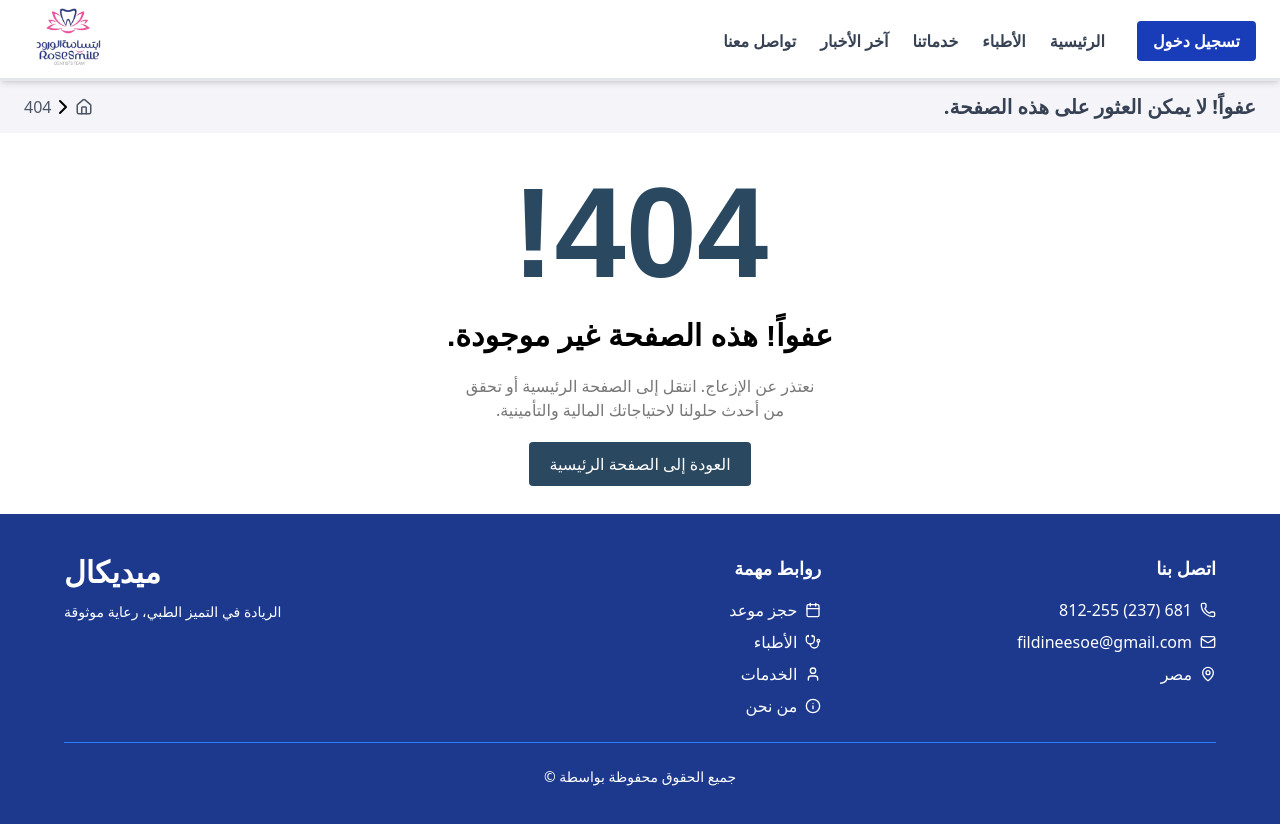
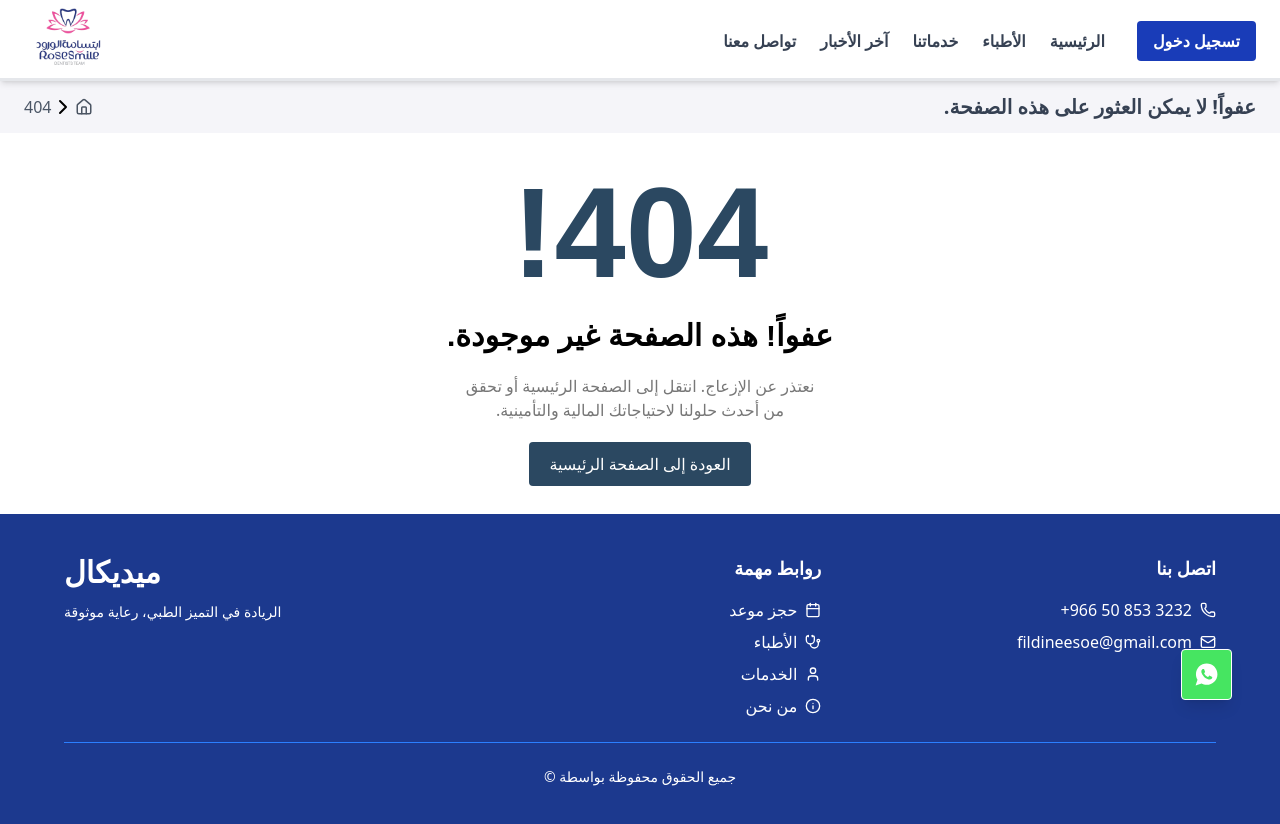
Before and after one commit to 3b3zeem/Rose-Smile-FE, a React (Vite) app: page /doctors in a window 1280 px wide. Shown: the top 824 px of the page. Built offline with nearby package versions, Linux system fonts and the light colour scheme.

Commit message:
update Footer and Locations components; modify contact details and enhance map integration

```diff
--- a/src/components/Footer/Footer.jsx
+++ b/src/components/Footer/Footer.jsx
@@ -50,18 +50,17 @@ const Footer = () => {
             <h3 className="text-lg font-semibold mb-4">اتصل بنا</h3>
             <ul className="space-y-2 text-right">
               <li className="flex items-center justify-end gap-2 cursor-pointer">
-                <span dir="ltr">812-255 (237) 681</span>
-                <Phone className="w-4 h-4" />
+                <a
+                  href="tel:+966508533232"
+                  className="text-white hover:underline flex items-center gap-2 duration-200 transition-all"
+                >
+                  <span dir="ltr" className="">+966 50 853 3232</span>
+                  <Phone className="w-4 h-4" />
+                </a>
               </li>
               <li className="flex items-center justify-end gap-2 cursor-pointer">
                 <span>fildineesoe@gmail.com</span>
                 <Mail className="w-4 h-4" />
-              </li>
-              <li className="flex items-center justify-end gap-2 cursor-pointer">
-                <div className="text-right">
-                  <p>مصر</p>
-                </div>
-                <MapPin className="w-4 h-4" />
               </li>
             </ul>
           </div>
--- a/src/components/Home Components/Locations/Locations.jsx
+++ b/src/components/Home Components/Locations/Locations.jsx
@@ -5,8 +5,18 @@ const Locations = () => {
     <div className="container flex flex-col mx-auto md:flex-row items-center justify-center gap-6 py-12">
       {/* Google Map */}
       <div className="w-full md:w-2/3 h-[450px] rounded-lg overflow-hidden shadow-md">
+        {/* <iframe
+          src="https://www.google.com/maps/embed?pb=!1m18!1m12!1m3!1d3251.325134391754!2d33.81347467507598!3d27.253660876445558!2m3!1f0!2f0!3f0!3m2!1i1024!2i768!4f13.1!3m3!1m2!1s0x14528732a38d8c6d%3A0x38eafe2c073b7fe5!2sSmiley%20Rose!5e1!3m2!1sen!2seg!4v1743709442853!5m2!1sen!2seg"
+          width="100%"
+          height="100%"
+          style={{ border: 0 }}
+          allowFullScreen=""
+          loading="lazy"
+          referrerPolicy="no-referrer-when-downgrade"
+        ></iframe> */}
+
         <iframe
-          src="https://www.google.com/maps/embed?pb=!1m18!1m12!1m3!1d3251.325134391754!2d33.81347467507598!3d27.253660876445558!2m3!1f0!2f0!3f0!3m2!1i1024!2i768!4f13.1!3m3!1m2!1s0x14528732a38d8c6d%3A0x38eafe2c073b7fe5!2sSmiley%20Rose!5e1!3m2!1sen!2seg!4v1743709442853!5m2!1sen!2seg"
+          src="https://www.google.com/maps/embed?pb=!1m18!1m12!1m3!1d3406.205286364491!2d39.8855559!3d21.3560044!2m3!1f0!2f0!3f0!3m2!1i1024!2i768!4f13.1!3m3!1m2!1s0x15c205a75fa29ceb%3A0x34e397f5afaaf369!2z2YXYrNmF2Lkg2KfYqNiq2LPYp9mF2Kkg2KfZhNmI2LHZiNivINmE2LfYqCDYp9mE2KPYs9mG2KfZhg!5e1!3m2!1sen!2seg!4v1743798400060!5m2!1sen!2seg"
           width="100%"
           height="100%"
           style={{ border: 0 }}
@@ -20,10 +30,23 @@ const Locations = () => {
       <div className="w-full md:w-1/3 bg-white shadow-lg p-6 rounded-lg border border-purple-500 text-right">
         <h2 className="text-xl font-bold text-gray-800 mb-4">موقعنا</h2>
         <div className="border-t border-gray-300 pt-4">
-          <h3 className="font-semibold">Smiley Rose</h3>
+          <h3 className="font-semibold">Rose Smile</h3>
           <p className="text-gray-600 text-sm">
-            27.253660, 33.813474 - البحر الأحمر، مصر
+            مجمع ابتسامة الورود لطب الأسنان
           </p>
+          <p className="text-gray-500 text-sm">
+            Ibrahim Al Joufaili, Makkah 24211, Saudi Arabia
+          </p>
+        </div>
+        <div className="mt-4">
+          <a
+            href="https://maps.app.goo.gl/s9EF6BEmVHMHEfKx6?g_st=com.google.maps.preview.copy"
+            target="_blank"
+            rel="noopener noreferrer"
+            className="bg-purple-500 text-white py-2 px-4 rounded-lg shadow-md hover:bg-purple-600 transition duration-300"
+          >
+            عرض على الخريطة
+          </a>
         </div>
       </div>
     </div>
--- a/src/components/Up-to-top/Up-to-top.jsx
+++ b/src/components/Up-to-top/Up-to-top.jsx
@@ -6,6 +6,9 @@ import { IoLogoWhatsapp } from "react-icons/io";
 
 const Up_top = () => {
   const [isVisible, setIsVisible] = useState(false);
+
+  const phoneNumber = "+966508533232";
+  const whatsappLink = `https://wa.me/${phoneNumber}`;
 
   useEffect(() => {
     const toggleVisibility = () => {
@@ -34,9 +37,9 @@ const Up_top = () => {
 
       <motion.button
         className="fixed bottom-25 right-12 bg-[#46e561] border border-[#fff] text-white p-3 rounded shadow-lg z-100 cursor-pointer"
-        onClick={scrollToTop}
+        onClick={() => window.open(whatsappLink, "_blank")}
         initial={{ opacity: 0, y: 20 }}
-        animate={{ opacity: isVisible ? 1 : 0, y: isVisible ? 0 : 20 }}
+        animate={{ opacity: 1, y: 0 }}
         transition={{ duration: 0.3 }}
       >
         <Tooltip title="تواصل واتس اب" placement="top">
```
